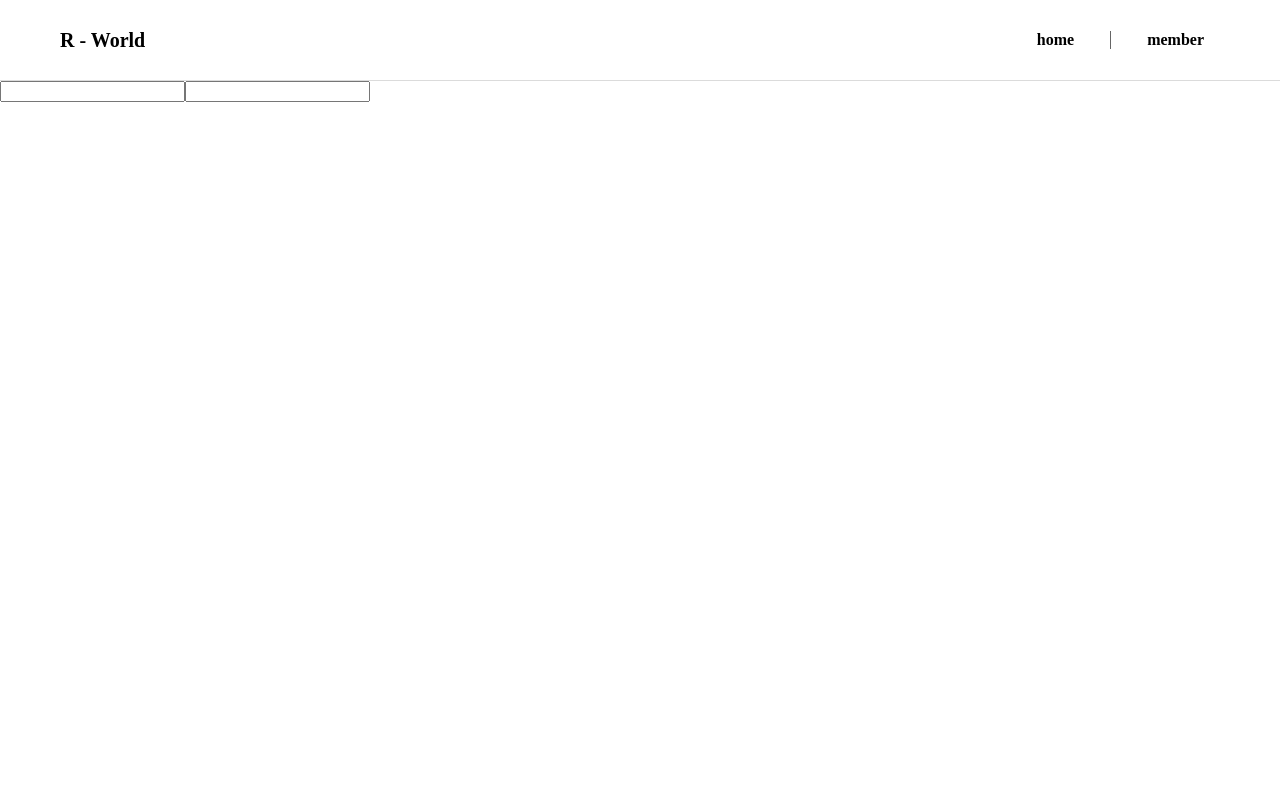
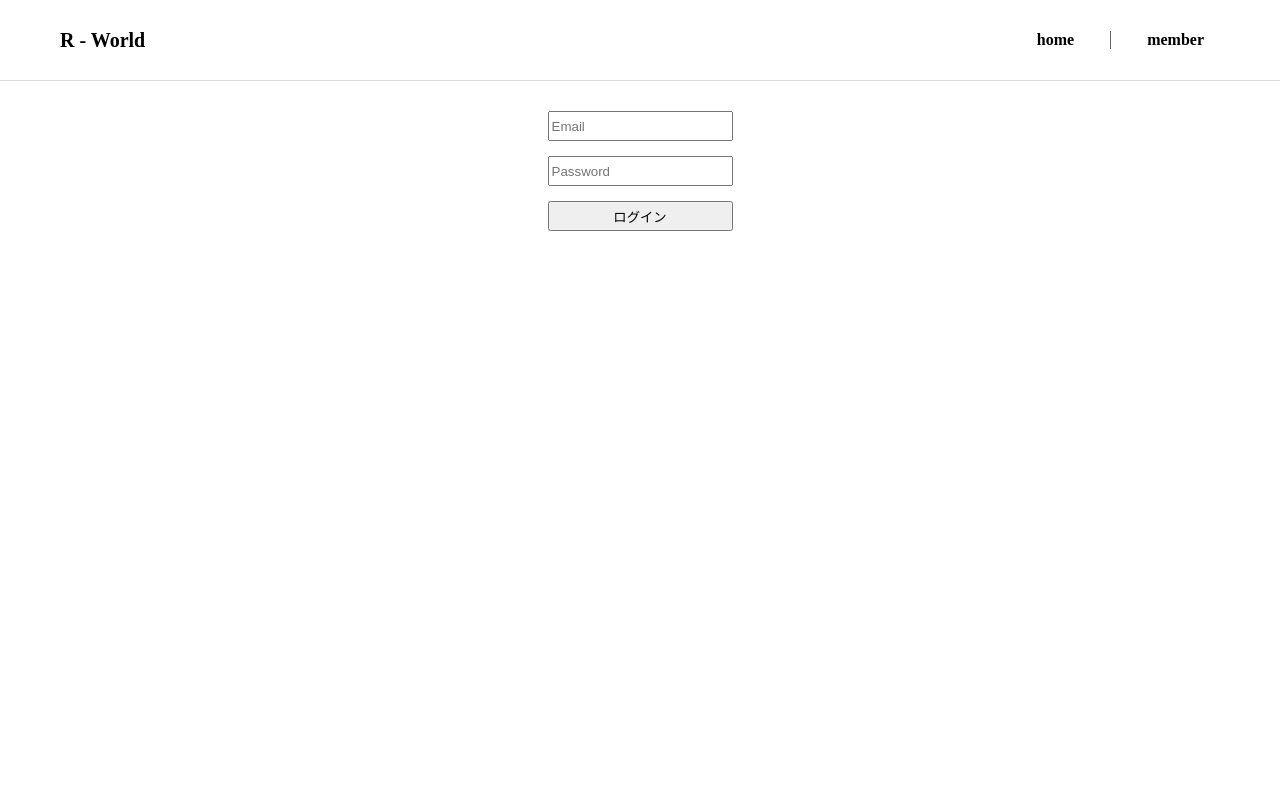
Before and after one commit to Retsuki/toipptakosan11, a Vue app: page /login in a window 1280 px wide. Shown: the top 800 px of the page. Built offline with nearby package versions, Linux system fonts and the light colour scheme; no server answers.

Commit message:
update: firebase version and add onAuth function

```diff
--- a/package.json
+++ b/package.json
@@ -10,7 +10,7 @@
   },
   "dependencies": {
     "axios": "^0.22.0",
-    "firebase": "^8.4.3",
+    "firebase": "9.1.3",
     "firebase-admin": "^10.0.0",
     "graphql": "^15.6.1",
     "path": "^0.12.7",
--- a/src/main.ts
+++ b/src/main.ts
@@ -1,6 +1,22 @@
 import { createApp } from 'vue'
 import { router } from './router'
 import App from './App.vue'
+import { getAuth, onAuthStateChanged } from "firebase/auth"
+
+const auth = getAuth()
+onAuthStateChanged(auth, (user) => {
+  if (user) {
+    const uid = user.uid
+    const displayName = user.displayName
+    const email = user.email
+    const emailVerified = user.emailVerified
+
+    // TODO: ここにvuexに格納処理を書く 2021/10/21
+  } else {
+    // TODO: logout処理を書く？ 2021/10/21
+  }
+})
+
 
 createApp(App)
   .use(router)
--- a/src/pages/Login.vue
+++ b/src/pages/Login.vue
@@ -1,8 +1,12 @@
 <template>
   <div :class="$style.wrapper">
-    <input type="text" :class="$style.email">
+    <div :class="$style.contents">
+      <input type="text" :class="$style.email" placeholder="Email">
 
-    <input type="password" :class="$style.password">
+      <input type="password" :class="$style.password" placeholder="Password">
+
+      <button :class="$style.button">ログイン</button>
+    </div>
   </div>
 </template>
 
@@ -11,8 +15,6 @@ import { defineComponent } from 'vue'
 
 export default defineComponent({
   setup () {
-
-
     return {}
   }
 })
@@ -22,5 +24,14 @@ export default defineComponent({
 .wrapper {
   width: 100%;
   height: 100%;
+  display: flex;
+  justify-content: center;
+}
+
+.contents {
+  padding: 30px 0;
+  display: grid;
+  grid-template-rows: repeat(3, 30px);
+  row-gap: 15px;
 }
 </style>
```
Also changed, not shown: 1 other file (tests, documents, lock files or other folders).
